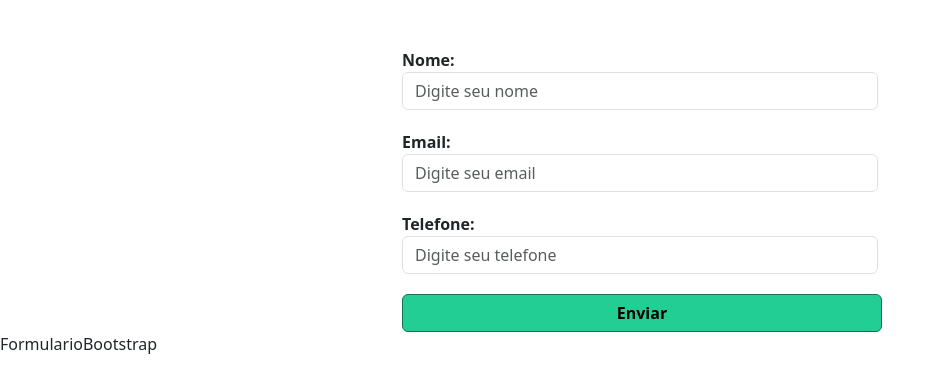
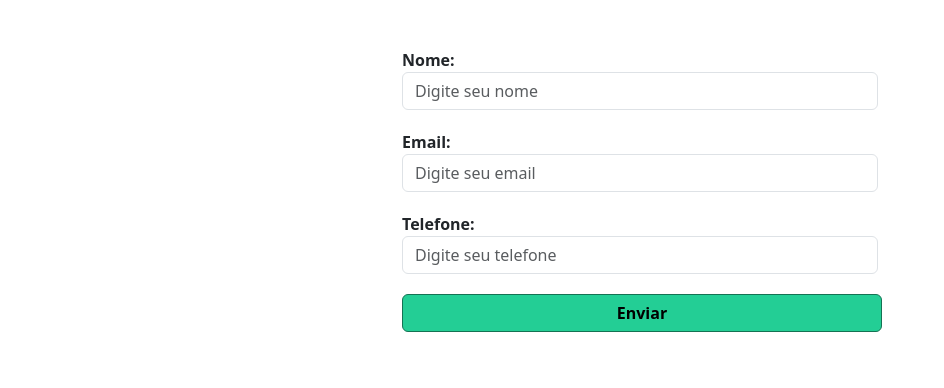
Before and after one commit to robert100i/FormularioBootstrap, a plain HTML site: page index.html in a window 1280 px wide. Shown: the whole page, without its empty margins (0-944 px from the left). Drawn offline with nearby package versions, Linux system fonts and the light colour scheme.

Commit message:
alteração html

```diff
--- a/index.html
+++ b/index.html
@@ -27,4 +27,3 @@
     </div>
 </body>
 </html>
-FormularioBootstrap
```
